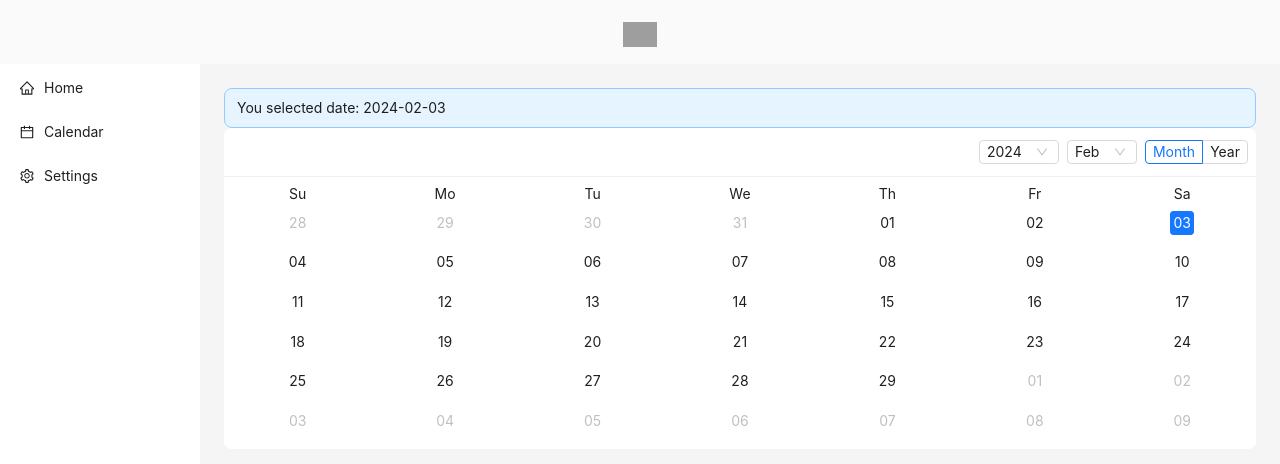
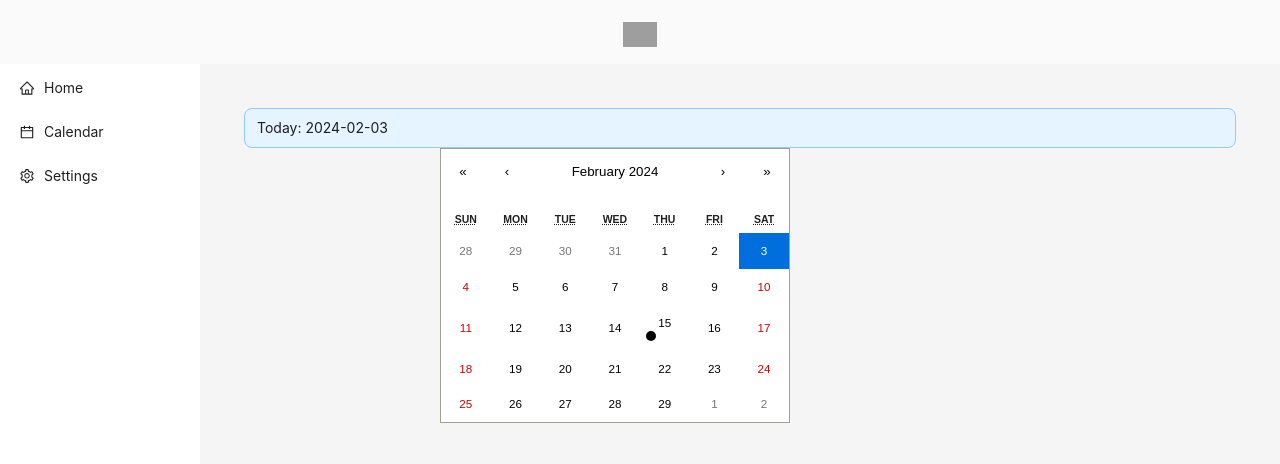
Before and after one commit to zhenyiteo/diaryapp, a React (Create React App) app: page /calendar in a window 1280 px wide. Shown: the top 464 px of the page. Built offline with nearby package versions, Linux system fonts and the light colour scheme; grey boxes are pictures that could not be loaded.

Commit message:
saved work

```diff
--- a/src/App.tsx
+++ b/src/App.tsx
@@ -5,12 +5,15 @@ import Calendar from './views/Calendar';
 import Settings from './views/Settings';
 import CalendarDetails from './views/Calendar/detail';
 
+
 import { Layout, Menu } from 'antd';
 import { HomeOutlined, CalendarOutlined, SettingOutlined } from '@ant-design/icons';
+import { ThemeProvider } from './ThemeContext.jsx';
 
 const { Header, Sider, Content } = Layout;
 
 const App = () => (
+  <ThemeProvider>
   <Router>
     <Layout style={{ minHeight: '50vh' }}>
       <Header style={{ textAlign: 'center', padding: '10px 0', background: 'rgba(255, 255, 255, 0.5)' }}>
@@ -54,6 +57,7 @@ const App = () => (
       </Layout>
     </Layout>
   </Router>
+  </ThemeProvider>
 );
 
 export default App;
--- /dev/null
+++ b/src/ThemeContext.jsx
@@ -0,0 +1,22 @@
+import React, { createContext, useContext, useState } from 'react';
+
+const ThemeContext = createContext();
+
+export const ThemeProvider = ({ children }) => {
+  const [isPinkBackground, setIsPinkBackground] = useState(false);
+
+  const toggleBackground = () => {
+    setIsPinkBackground((prev) => !prev);
+  };
+
+  const theme = {
+    isPinkBackground,
+    toggleBackground,
+  };
+
+  return <ThemeContext.Provider value={theme}>{children}</ThemeContext.Provider>;
+};
+
+export const useTheme = () => {
+  return useContext(ThemeContext);
+};
--- a/src/views/Calendar/detail/index.jsx
+++ b/src/views/Calendar/detail/index.jsx
@@ -1,10 +1,29 @@
 import React from 'react';
+import { Button } from 'antd';
 
-const CalendarDetails = () => {
+const CalendarDetails = (props) => {
+  // Ensure props.location is defined before trying to access state
+  const { location } = props;
+  const date = location?.state?.date;
+
+  // Fetch or display diary entry for the selected date
+
+  const handleEdit = () => {
+    // Navigate to the edit page with the selected date
+    // You can replace this with your actual navigation logic
+    console.log(`Editing diary entry for ${date}`);
+  };
+
   return (
     <div>
-      <h2>Calendar Details</h2>
-      {/* Add your details content here */}
+      <h2>{`Diary Entry for ${date}`}</h2>
+      {/* Display the diary entry content here */}
+      <p>Lorem ipsum dolor sit amet, consectetur adipiscing elit, sed do eiusmod tempor incididunt ut labore et dolore magna aliqua. Ut enim ad minim veniam, quis nostrud exercitation ullamco laboris nisi ut aliquip ex ea commodo consequat. Duis aute irure dolor in reprehenderit in voluptate velit esse cillum dolore eu fugiat nulla pariatur. Excepteur sint occaecat cupidatat non proident, sunt in culpa qui officia deserunt mollit anim id est laborum.</p>
+
+      {/* Edit button */}
+      <Button type="primary" onClick={handleEdit}>
+        Edit Entry
+      </Button>
     </div>
   );
 };
--- a/src/views/Calendar/index.jsx
+++ b/src/views/Calendar/index.jsx
@@ -1,6 +1,8 @@
 import React, { useState } from 'react';
+import Calendar from 'react-calendar';
+import 'react-calendar/dist/Calendar.css';
 import dayjs from 'dayjs';
-import { Alert, Calendar } from 'antd';
+import { Alert } from 'antd';
 import { useNavigate } from 'react-router-dom';
 
 const Cal = () => {
@@ -14,26 +16,31 @@ const Cal = () => {
     setValue(newValue);
     setSelectedValue(newValue);
 
-    // Redirect to the details page with the selected date
-    //last time code
-    //const handleItemClick = (item) => {
-    // navigate('/shipper/shipperJobHistoryDetail?JobID=' + item.JobID)
-
-
-    const dateParam = newValue.format('YYYY-MM-DD');
-    navigate(`/calendar/details/${dateParam}`);
+    const dateParam = dayjs(newValue).format('YYYY-MM-DD');
+    navigate(`/calendar/details`, { state: { date: newValue } }); // Pass the selected date to CalendarDetails
   };
 
-
-  const onPanelChange = (newValue) => {
-    setValue(newValue);
+  // Example: Add green color to specific dates
+  const tileContent = ({ date, view }) => {
+    if (view === 'month' && date.getDate() === 15) {
+      return <div style={{ backgroundColor: 'black', borderRadius: '50%', height: '10px', width: '10px' }} />;
+    }
+    return null;
   };
 
   return (
-    <div style={{ height: ' auto', display: 'flex', flexDirection: 'column' }}>
-      <Alert message={`You selected date: ${selectedValue?.format('YYYY-MM-DD')}`} />
-      <div style={{ flex: 1, overflow: 'auto' }}>
-        <Calendar value={value} onSelect={onSelect} onPanelChange={onPanelChange } fullscreen={false} />
+    <div style={{ height: 'auto', display: 'flex', flexDirection: 'column', padding: '20px' }}>
+      <Alert message={`Today: ${selectedValue?.format('YYYY-MM-DD')}`} />
+      <div style={{ flex: 1, overflow: 'auto', width: '600px', margin: 'auto' }}>
+        <Calendar
+          value={value.toDate()}
+          onChange={onSelect}
+          tileContent={tileContent}
+          calendarType="US" // Set calendarType if needed
+          className="custom-calendar" // Add a custom class for styling
+          style={{ width: '100%', fontSize: '20px', padding: '20px' }} // Adjust styles for Calendar
+          tileClassName={({ date }) => (date.getDate() === 15 ? 'green-tile' : null)} // Add custom class to specific dates
+        />
       </div>
     </div>
   );
--- a/src/views/Homepage/index.jsx
+++ b/src/views/Homepage/index.jsx
@@ -13,6 +13,7 @@ const Homepage = () => {
   ];
 
   return (
+    <div> <h2>{`Diary Timeline`}</h2>
     <div style={{ display: 'flex', flexDirection: 'column', height: '100vh' }}>
 
       <div style={{ display: 'flex', justifyContent: 'flex-start',overflowY: 'auto', flex: 1, padding: '20px' }}>
@@ -27,6 +28,7 @@ const Homepage = () => {
         </Timeline>
       </div>
     </div>
+    </div>
   );
 };
 
--- a/src/views/Settings/index.jsx
+++ b/src/views/Settings/index.jsx
@@ -1,18 +1,15 @@
-import React, { useState } from 'react';
+import React from 'react';
 import styles from './index.module.css';
+import { useTheme } from '../../ThemeContext.jsx';
 
 function Setting() {
-  const [isPinkBackground, setIsPinkBackground] = useState(false);
-
-  const handleToggleBackground = () => {
-    setIsPinkBackground(!isPinkBackground);
-  };
+  const { isPinkBackground, toggleBackground } = useTheme(); // Use the theme context
 
   return (
     <div className={`${styles.settingContainer} ${isPinkBackground ? styles.pinkBackground : ''}`}>
       <h2>Settings</h2>
       <p>Toggle background color:</p>
-      <button onClick={handleToggleBackground}>
+      <button onClick={toggleBackground}>
         {isPinkBackground ? 'Set Default Background' : 'Set Pink Background'}
       </button>
     </div>
--- a/tsconfig.json
+++ b/tsconfig.json
@@ -18,7 +18,7 @@
     "resolveJsonModule": true,
     "isolatedModules": true,
     "noEmit": true,
-    "jsx": "react-jsx"
+    "jsx": "react"
   },
   "include": [
     "src"
```
Also changed, not shown: src/views/Calendar/index.module.css (line endings or trailing spaces).
